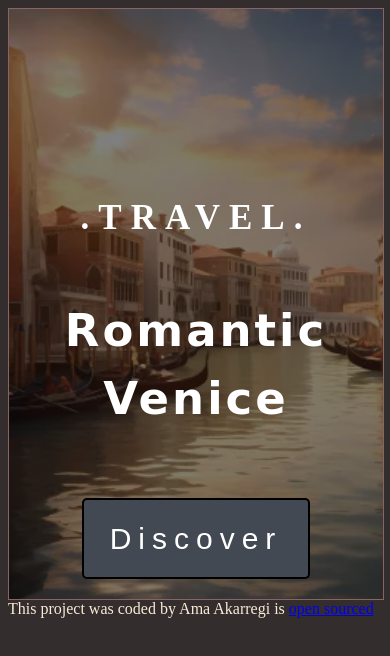
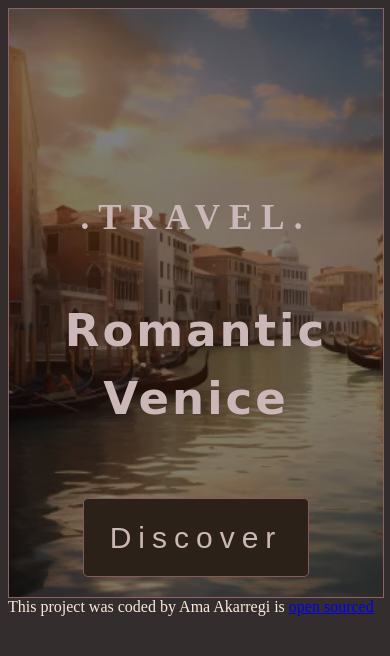
Before and after one commit to akarreg/venice--responsive, a plain HTML site: page index.html in a window 390 px wide. Drawn offline with Linux system fonts and the light colour scheme; a web font is replaced by a local one.

Commit message:
hero-responsive

```diff
--- a/src/style.css
+++ b/src/style.css
@@ -4,10 +4,12 @@ body {
 .hero {
   max-width: 1400px;
   margin: 0 auto;
-  color:white
+  color: rgb(203, 183, 183);
 }
- header{
-  background-image: linear-gradient(rgba(0,0,0,0.5),rgba(0,0,0,0.5)), url(images/hero-img.jpg);
+
+header {
+  background-image: linear-gradient(rgba(0, 0, 0, 0.5), rgba(0, 0, 0, 0.5)),
+    url(images/hero-img.jpg);
   width: 100%;
   aspect-ratio: 32/9;
   background-size: cover;
@@ -15,13 +17,11 @@ body {
   background-repeat: no-repeat;
   text-align: center;
   border: 1px solid rgb(140, 99, 99);
-
 }
 
 header h2 {
   padding-top: 160px;
   font-size: 35px;
-  color:white;
   letter-spacing: 9px;
   padding-bottom: 30px;
 }
@@ -29,22 +29,19 @@ header h2 {
 header h1 {
   font-family: "Playwrite CU", cursive;
   font-size: 45px;
-  color: white;
   line-height: 1.5;
   margin: 16px 32px;
   padding-bottom: 30px;
   letter-spacing: 3px;
 }
 header .button {
-  background-color:#434953;
-color:white;
+  background-color: #2c2118;
+  color: rgb(203, 183, 183);
   margin: 20px;
   padding: 16px 26px 16px 26px;
-border: 2px
- solid black;
+  border: 1px solid rgb(137, 88, 88);
   font-size: 30px;
   border-radius: 5px;
-
   letter-spacing: 7px;
   cursor: pointer;
   line-height: 1.5;
@@ -57,8 +54,6 @@ header .button:hover {
   margin: 4px 2px;
   opacity: 0.7;
   transition: 0.7s;
-  border: 2px solid black;
-  line-height: 1.5px;
 }
 footer {
   color: antiquewhite;
@@ -75,3 +70,4 @@ footer {
   header .button {
     padding: 20px;
   }
+}
```
